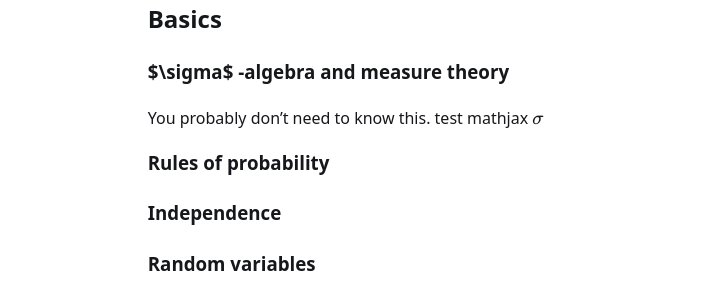
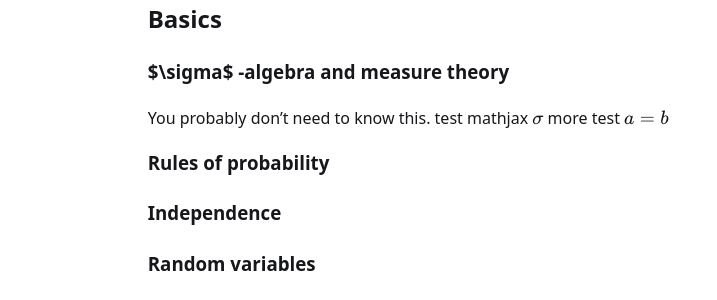
Before and after one commit to acneyouth1996/notes, a Jekyll site: the page built from _posts/2023-06-07-prob-theory.md, in a window 1280 px wide. Shown: the part 153-453 px from the top of the page, without its empty margins (205-922 px from the left). Built offline with Jekyll 4.4.1, drawn with Linux system fonts in a browser that asks for light colours.

Commit message:
new post

```diff
--- a/_config.yml
+++ b/_config.yml
@@ -13,6 +13,7 @@ author:
   email: yongh7@uci.edu
   url: #yoururl
 permalink: pretty
+markdown: kramdown
 
 baseurl: "/notes"
 
--- a/_posts/2023-06-07-prob-theory.md
+++ b/_posts/2023-06-07-prob-theory.md
@@ -18,6 +18,7 @@ This is a brief introduction/cheatsheet to probability theory.
 ### $\sigma$ -algebra and measure theory
 You probably don't need to know this.
 test mathjax $$\sigma$$
+more test $$ a = b $$
 ### Rules of probability
 ### Independence
 ### Random variables
```
Also changed, not shown: 7 other files.
